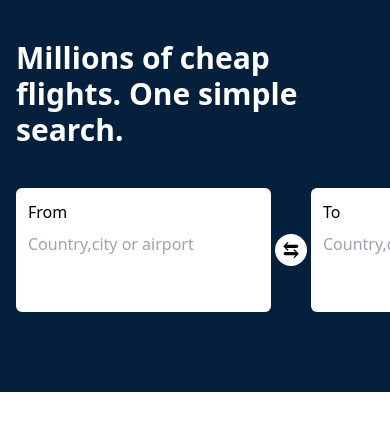
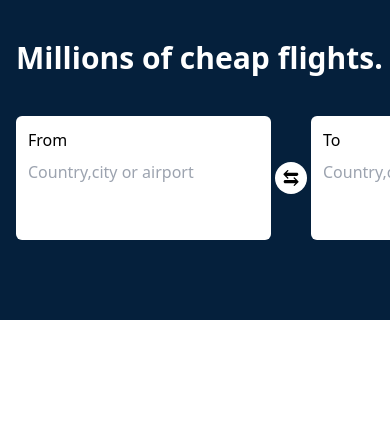
Before and after one commit to TamimOp/job-project, a website: page index.html in a window 390 px wide. Shown: the top 430 px of the page. Drawn offline with nearby package versions, Linux system fonts and the light colour scheme; files that its build step writes are made by us from their sources.

Commit message:
update 2

```diff
--- a/index.html
+++ b/index.html
@@ -11,7 +11,7 @@
     <link href="./src/output.css" rel="stylesheet" />
   </head>
   <body>
-    <div class="md:w-full md:mx-auto px-4 py-10 bg-dark-blue">
+    <div class="flex md:w-full md:mx-auto px-4 py-10 bg-dark-blue">
       <div class="md:container md:mx-auto">
         <h1 class="text-3xl font-bold text-white">
           Millions of cheap flights. One simple search.
```
